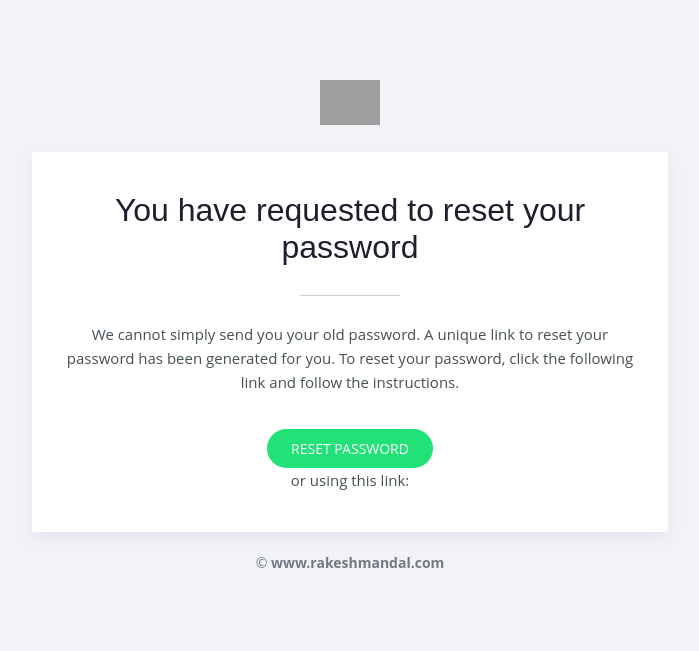
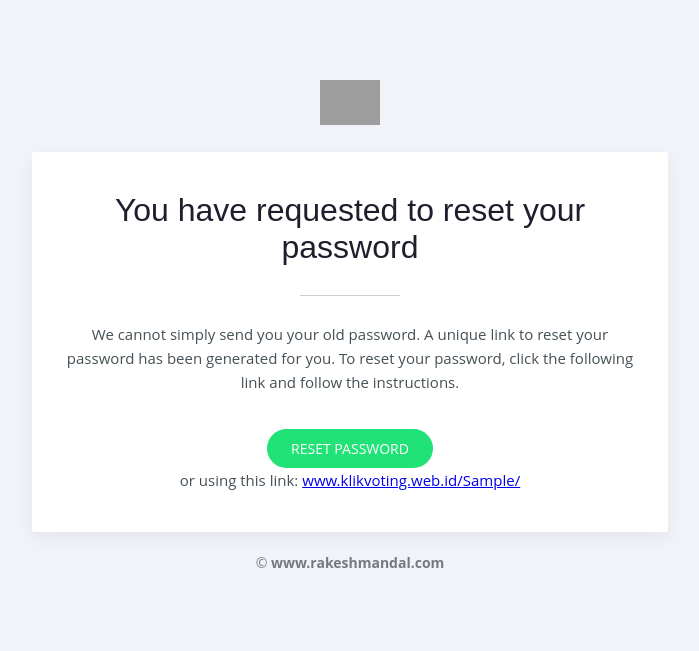
Before and after one commit to bemrdo/klikvoting, a Flask app: template templates/emailReset.html in a window 1280 px wide. Shown: the top 651 px of the page, without its empty margins (290-989 px from the left). Run offline with Flask 2, Linux system fonts and the light colour scheme; the template is opened without the code that fills it: most values are stand-ins (such as "Sample title", 1, 10 or a date in 2020); parts of the project's set-up code (start-up, migrations or seed data) failed here and were passed over; some libraries are stand-ins or nearby versions; grey boxes are pictures that could not be loaded.

Commit message:
Update emailReset.html

```diff
--- a/templates/emailReset.html
+++ b/templates/emailReset.html
@@ -54,7 +54,7 @@
                                             Password
                                         </a>
                                         <p style="color:#455056; font-size:15px;line-height:24px; margin:0;">
-                                            or using this link: <a "www.klikvoting.web.id/{{reset_key}}/"></a>
+                                            or using this link: <a href="www.klikvoting.web.id/{{reset_key}}/">www.klikvoting.web.id/{{reset_key}}/</a>
                                         </p>
                                     </td>
                                 </tr>
```
